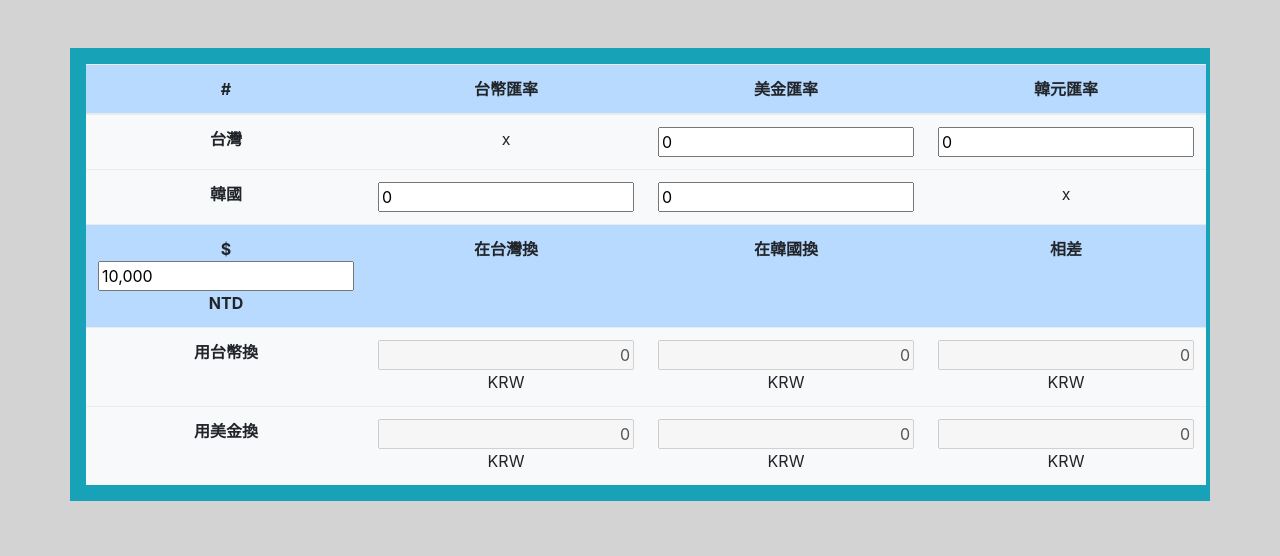
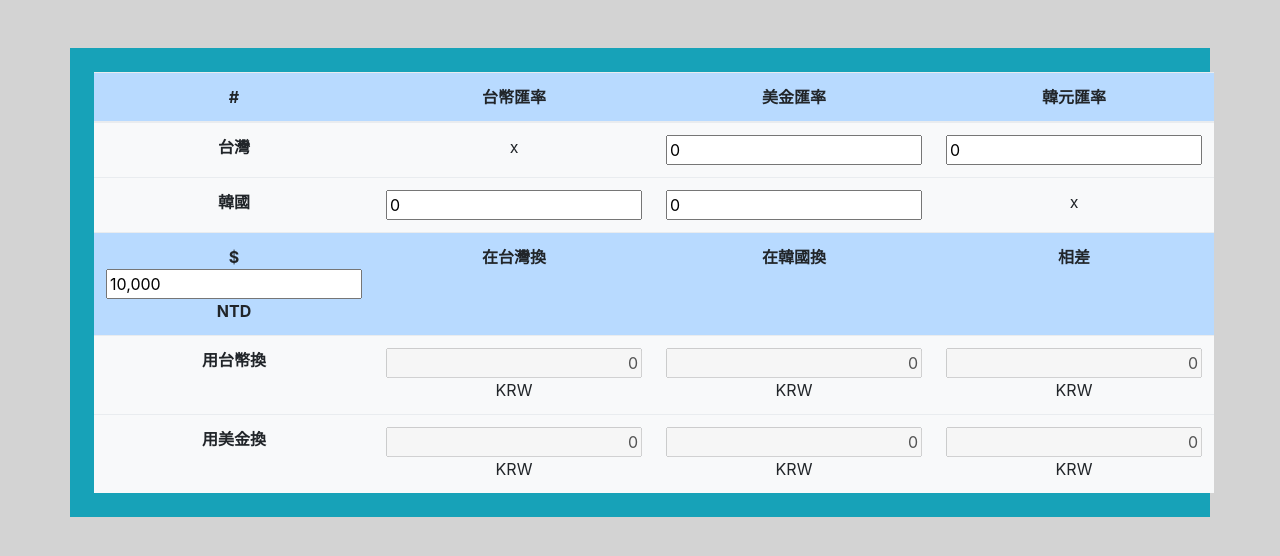
Before and after one commit to tinolove81/tinolove81.github.io, a plain HTML site: page NTD-KRW.html in a window 1280 px wide. Drawn offline with nearby package versions, Linux system fonts and the light colour scheme.

Commit message:
Update NTD-KRW.html

```diff
--- a/NTD-KRW.html
+++ b/NTD-KRW.html
@@ -14,7 +14,7 @@
   </style>
 </head>
 <body>
-  <div class='mt-5 p-3 container bg-info'>
+  <div class='mt-5 p-4 container bg-info'>
     <table id='table' class='m-0 table text-center bg-light'>
       <thead>
         <tr class='table-primary'>
```
